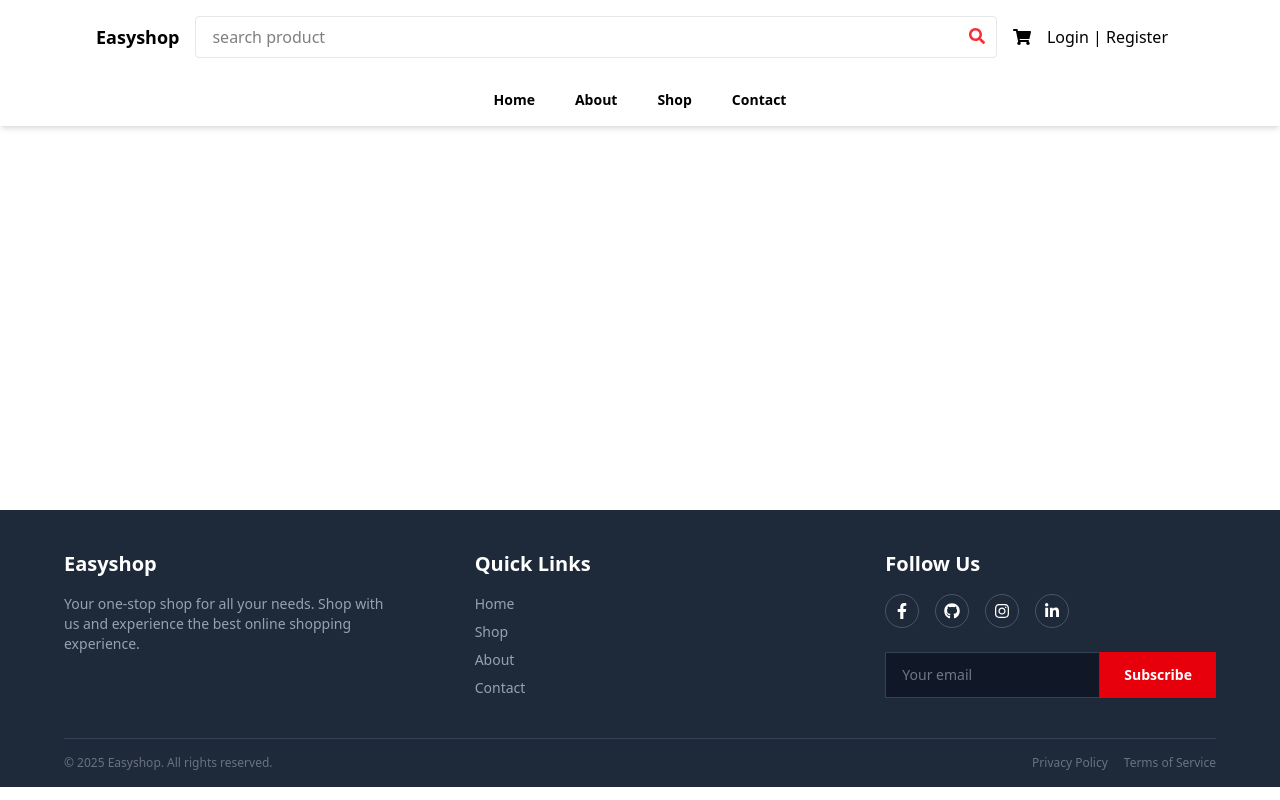
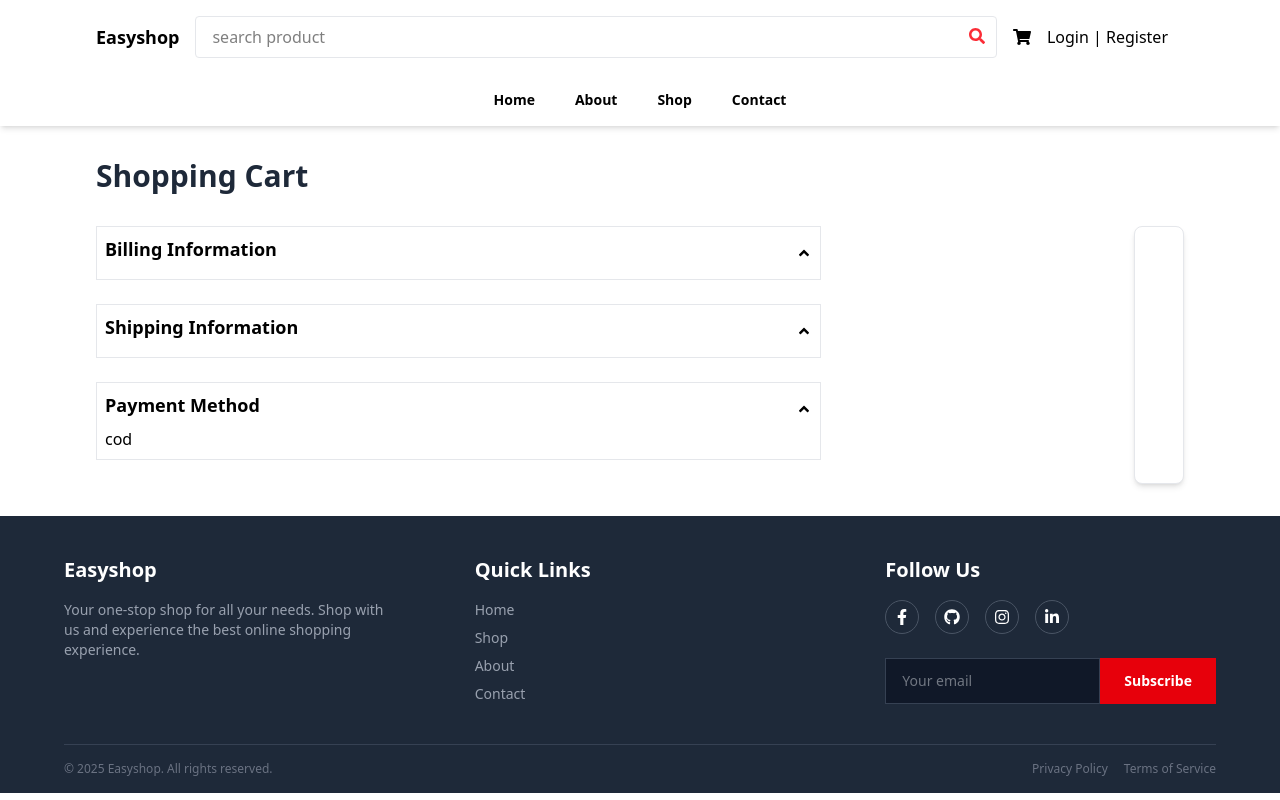
Before and after one commit to Muhammad-Munsif/e-commerce, a React (Vite) app: page /checkout in a window 1280 px wide. Built offline with nearby package versions, Linux system fonts and the light colour scheme.

Commit message:
Small changes in a checkout component

```diff
--- a/src/pages/Checkout.jsx
+++ b/src/pages/Checkout.jsx
@@ -1,9 +1,86 @@
-import React from 'react'
+import React, { useState } from 'react'
+import { FaAngleDown, FaAngleUp } from 'react-icons/fa'
 
 const Checkout = () => {
-  return (
+
+    const [billingToggle, setBillingToggle] = useState(false)
+    const [shippingToggle, setShippingToggle] = useState(false)
+    const [paymentToggle, setPaymentToggle] = useState(false)
+    const [paymentMethod, setPaymentMethod] = useState("cod")
+
+    return (
     <div className="container mx-auto py-8 min-h-96 px-4 md:px-16 lg:px-24">
-
+       <h1 className="text-3xl font-bold text-gray-800 mb-2">Shopping Cart</h1>
+       <div className="flex flex-col justify-between md:flex-row space-x-10 mt-8">
+            <div className='md:w-2/3'>
+                <div className='border border-gray-200 p-2 mb-6'>
+                    <div className='flex items-center justify-between'
+                    onClick={() => setBillingToggle(!billingToggle)}
+                    >
+                        <h3 className='text-lg font-semibold mb-2'>Billing Information</h3>
+                       {billingToggle ? <FaAngleDown/> : <FaAngleUp />}
+                    </div>
+                    <div className={`space-y-4 ${billingToggle ? "" : "hidden"}`}>
+                        <div>
+                            <label className='block text-gray-700'>Name</label>
+                            <input type="text" name='name' placeholder='Enter your name' className='w-full px-3 py-2 border border-gray-100'/>
+                        </div>
+                        <div>
+                            <label className='block text-gray-700'>Email</label>
+                            <input type="email" name='email' placeholder='Enter your email' className='w-full px-3 py-2 border border-gray-100'/>
+                        </div>
+                        <div>
+                            <label className='block text-gray-700'>Phone</label>
+                            <input type="number" name='phone' placeholder='Enter your phone number' className='w-full px-3 py-2 border border-gray-100'/>
+                        </div>
+                    </div>
+                </div>
+                {/* shipping Card section  */}
+                <div className='border border-gray-200 p-2 mb-6'>
+                    <div className='flex items-center justify-between'
+                    onClick={() => setShippingToggle(!shippingToggle)}
+                    >
+                        <h3 className='text-lg font-semibold mb-2'>Shipping Information</h3>
+                       {shippingToggle ? <FaAngleDown/> : <FaAngleUp />}
+                    </div>
+                    <div className={`space-y-4 ${shippingToggle ? "" : "hidden"}`}>
+                        <div>
+                            <label className='block text-gray-700'>Address</label>
+                            <input type="text" name='addresss' placeholder='Enter your address' className='w-full px-3 py-2 border border-gray-100'/>
+                        </div>
+                        <div>
+                            <label className='block text-gray-700'>City</label>
+                            <input type="text" name='city' placeholder='Enter your city' className='w-full px-3 py-2 border border-gray-100'/>
+                        </div>
+                        <div>
+                            <label className='block text-gray-700'>Zip Code</label>
+                            <input type="number" name='zipcode' placeholder='Enter your country zipcode' className='w-full px-3 py-2 border border-gray-100'/>
+                        </div>
+                    </div>
+                </div>
+                {/* Payment Method code section  */}
+                <div className='border border-gray-200 p-2 mb-6'>
+                    <div className='flex items-center justify-between'
+                    onClick={() => setPaymentToggle(!paymentToggle)}
+                    >
+                        <h3 className='text-lg font-semibold mb-2'>Payment Method</h3>
+                       {paymentToggle ? <FaAngleDown/> : <FaAngleUp />}
+                    </div>
+                    <div className={`space-y-4 ${paymentToggle ? "" : "hidden"}`}>
+                        <div className='flex items-center mb-2'>
+                            <input type="radio" name='payment' checked={paymentMethod === 'cod'} onChange={() => setPaymentMethod("cod")}/>
+                            <label className='block text-gray-700 ml-2'>Cash on Delivery</label>
+                        </div>
+                        <div className='flex items-center mb-2'>
+                            <input type="radio" name='payment' checked={paymentMethod === 'dc'} onChange={() => setPaymentMethod("dc")}/>
+                            <label className='block text-gray-700 ml-2'>Debit Card</label>
+                        </div>
+                    </div>
+                {paymentMethod}
+                </div>
+            </div>
+            <div className="bg-white rounded-lg border border-gray-200 p-6 shadow-md"></div>
+       </div>
     </div>
   )
 }
```
